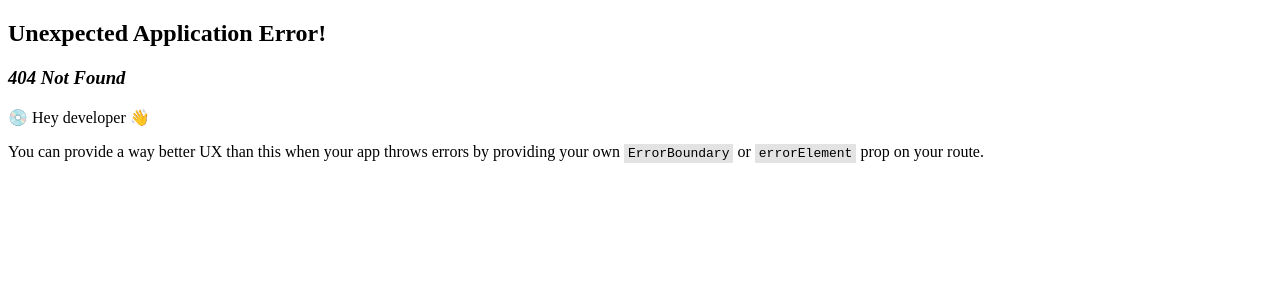
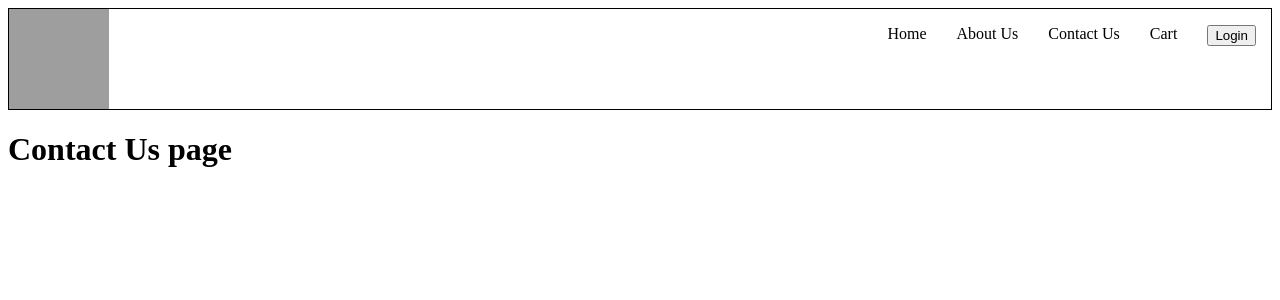
Before and after one commit to divyaatluri/Chefs-Place, a React app: page /contact in a window 1280 px wide. Before the commit this address had no page. Shown: the top 300 px of the page. Built offline with nearby package versions, Linux system fonts and the light colour scheme; grey boxes are pictures that could not be loaded.

Commit message:
Routing to other pages

```diff
--- a/src/App.js
+++ b/src/App.js
@@ -1,15 +1,32 @@
-import React from "react";
-import "./App.css";
-import Header from "./components/Header";
-import Body from "./components/Body";
+// import React from "react";
+// import "./App.css";
+// import Header from "./components/Header";
+// import Body from "./components/Body";
+// import AboutUs from "./components/AboutUs";
+// import { Outlet } from "react-router-dom";
+// import { ReactDOM } from "react-dom/client";
 
-const App = () => {
-  return (
-    <div className="app-container">
-      <Header />
-      <Body />
-    </div>
-  );
-};
+// const App = () => {
+//   return (
+//     <div className="app-container">
+//       <Header />
+//       <Outlet />
+//     </div>
+//   );
+// };
 
-export default App;
+// const appRouter = createBrowserRouter([
+//   {
+//     path: "/",
+//     element: <App />,
+//   },
+//   {
+//     path: "/about",
+//     element: <AboutUs />,
+//   },
+// ]);
+
+// const root = ReactDOM.createRoot(document.getElementById("root"));
+// root.render(<RouterProvider router={appRouter} />);
+
+// export default App;
--- /dev/null
+++ b/src/components/ContactUs.js
@@ -0,0 +1,10 @@
+import React from "react";
+const ContactUs = () => {
+  return (
+    <div>
+      <h1>Contact Us page</h1>
+    </div>
+  );
+};
+
+export default ContactUs;
--- /dev/null
+++ b/src/components/Error.js
@@ -0,0 +1,13 @@
+import React from "react";
+import { useRouteError } from "react-router-dom";
+const Error = () => {
+  const error = useRouteError();
+  console.log(error);
+  return (
+    <div>
+      <h1>Oops some thing went wrong!</h1>
+    </div>
+  );
+};
+
+export default Error;
--- a/src/index.js
+++ b/src/index.js
@@ -1,21 +1,43 @@
-import ReactDOM from "react-dom";
+import ReactDom from "react-dom/client";
 import React from "react";
-import { createBrowserRouter, RouterProvider } from "react-router-dom";
+import { createBrowserRouter, RouterProvider, Outlet } from "react-router-dom";
 import App from "./App";
 import AboutUs from "./components/AboutUs";
+import ContactUs from "./components/ContactUs";
+import Body from "./components/Body";
+import Header from "./components/Header";
+import Error from "./components/Error";
+
+const AppLayout = () => {
+  return (
+    <div className="app-container">
+      <Header />
+      <Outlet />
+    </div>
+  );
+};
 
 const appRouter = createBrowserRouter([
   {
     path: "/",
-    element: <App />,
-  },
-  {
-    path: "/about",
-    element: <AboutUs />,
+    element: <AppLayout />,
+    children: [
+      {
+        path: "/",
+        element: <Body />,
+      },
+      {
+        path: "/about",
+        element: <AboutUs />,
+      },
+      {
+        path: "/contact",
+        element: <ContactUs />,
+      },
+    ],
+    errorElement: <Error />,
   },
 ]);
 
-ReactDOM.render(
-  <RouterProvider router={appRouter} />,
-  document.getElementById("root")
-);
+const root = ReactDom.createRoot(document.getElementById("root"));
+root.render(<RouterProvider router={appRouter} />);
--- a/webpack.dev.js
+++ b/webpack.dev.js
@@ -9,6 +9,7 @@ module.exports = merge(common, {
     filename: "bundle.js",
     path: path.resolve(__dirname, "dist"),
     assetModuleFilename: "images/[name].[ext]",
+    publicPath: "/",
   },
   module: {
     rules: [
@@ -18,6 +19,9 @@ module.exports = merge(common, {
       },
     ],
   },
+  devServer: {
+    historyApiFallback: true,
+  },
   plugins: [
     new HtmlWebPackPlugin({
       template: "./public/index.html",
```
